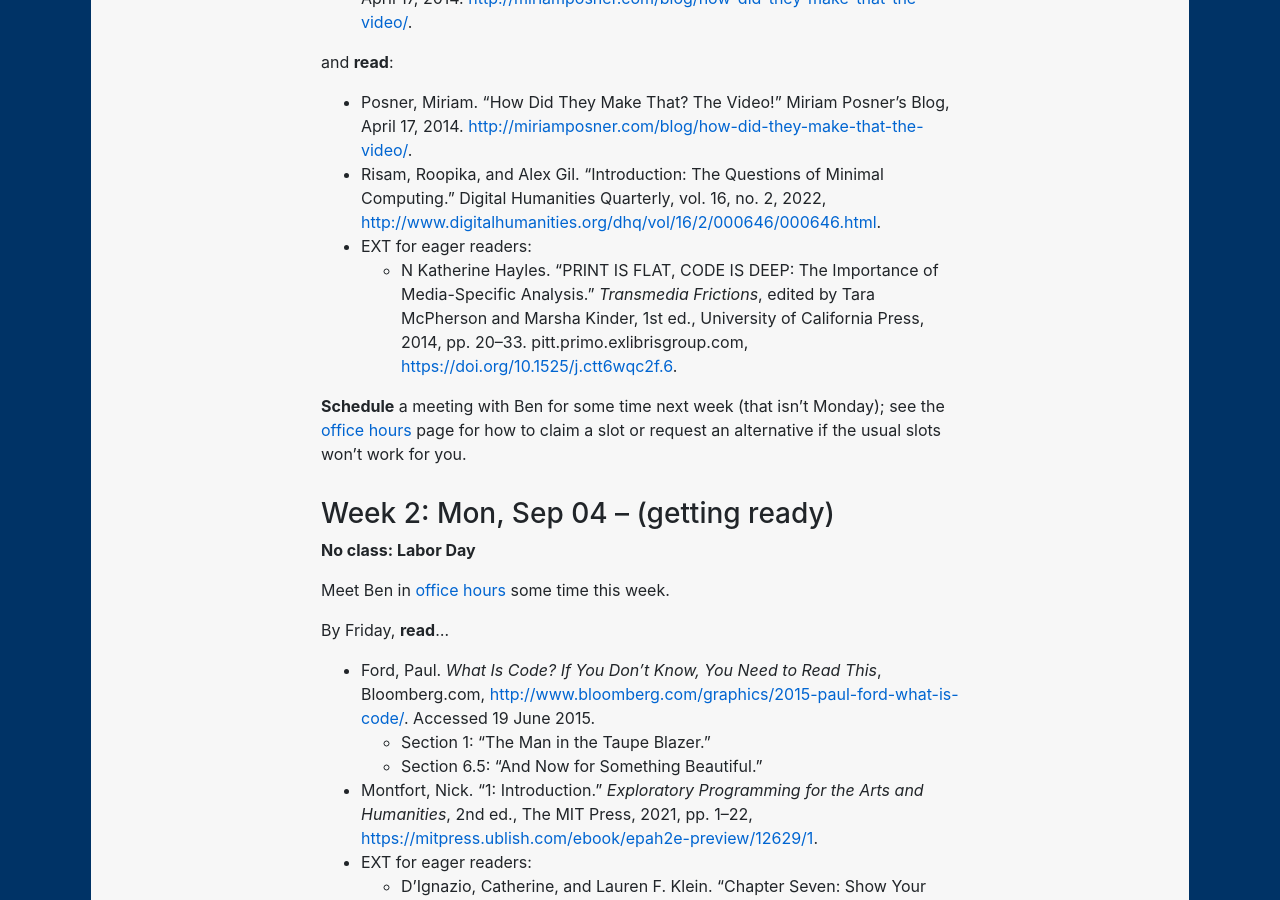
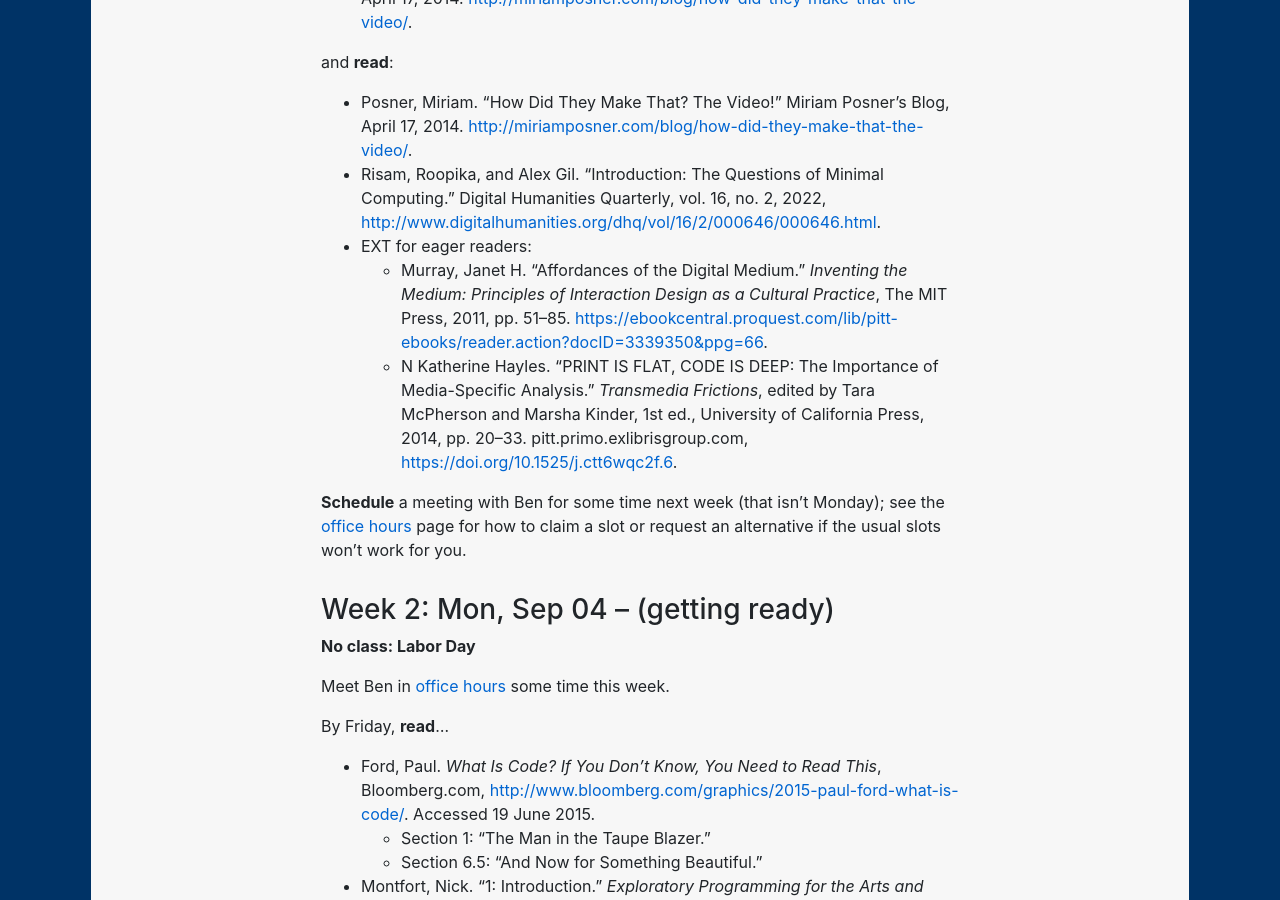
Before and after one commit to benmiller314/dsam2023fall, a Jekyll site: the page built from schedule.md, in a window 1280 px wide and 900 px high, scrolled down 1492 px. Built offline with Jekyll 4.4.1, drawn with Linux system fonts in a browser that asks for light colours; our own code applies the rules of GitHub Pages for plain Markdown files.

Commit message:
add Janet Murray citation as an EXT

```diff
--- a/schedule.md
+++ b/schedule.md
@@ -55,6 +55,7 @@ and **read**:
 * Posner, Miriam. “How Did They Make That? The Video!” Miriam Posner's Blog, April 17, 2014. <a href="http://miriamposner.com/blog/how-did-they-make-that-the-video/">http://miriamposner.com/blog/how-did-they-make-that-the-video/</a>.
 * Risam, Roopika, and Alex Gil. “Introduction: The Questions of Minimal Computing.” Digital Humanities Quarterly, vol. 16, no. 2, 2022, <a href="http://www.digitalhumanities.org/dhq/vol/16/2/000646/000646.html">http://www.digitalhumanities.org/dhq/vol/16/2/000646/000646.html</a>.
 * EXT for eager readers:
+    - Murray, Janet H. “Affordances of the Digital Medium.” <em>Inventing the Medium: Principles of Interaction Design as a Cultural Practice</em>, The MIT Press, 2011, pp. 51–85. <a href="https://ebookcentral.proquest.com/lib/pitt-ebooks/reader.action?docID=3339350&ppg=66">https://ebookcentral.proquest.com/lib/pitt-ebooks/reader.action?docID=3339350&ppg=66</a>.
     - N Katherine Hayles. “PRINT IS FLAT, CODE IS DEEP: The Importance of Media-Specific Analysis.” _Transmedia Frictions_, edited by Tara McPherson and Marsha Kinder, 1st ed., University of California Press, 2014, pp. 20–33. pitt.primo.exlibrisgroup.com, <a href="https://doi.org/10.1525/j.ctt6wqc2f.6">https://doi.org/10.1525/j.ctt6wqc2f.6</a>.
 
 **Schedule** a meeting with Ben for some time next week (that isn't Monday); see the [office hours](office) page for how to claim a slot or request an alternative if the usual slots won't work for you.
```
Also changed, not shown: 1 other file.
